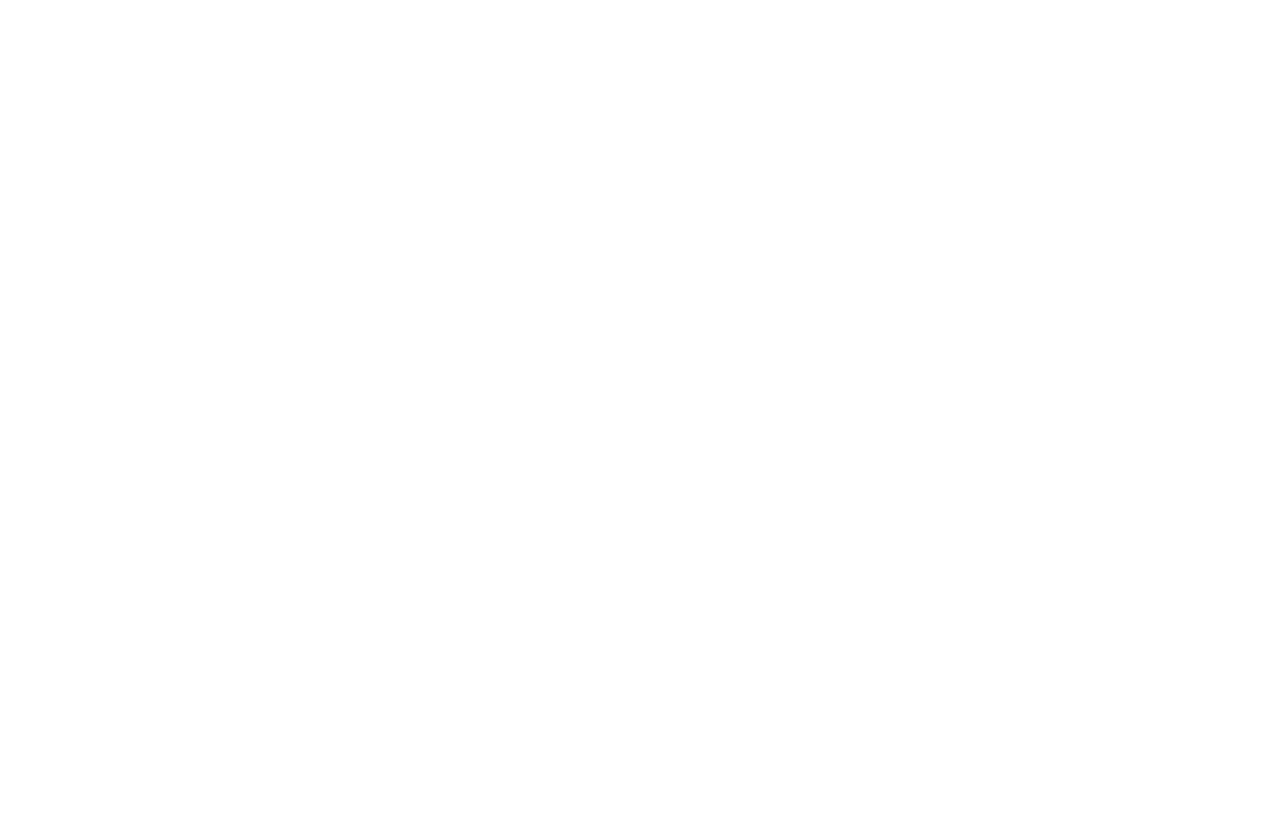
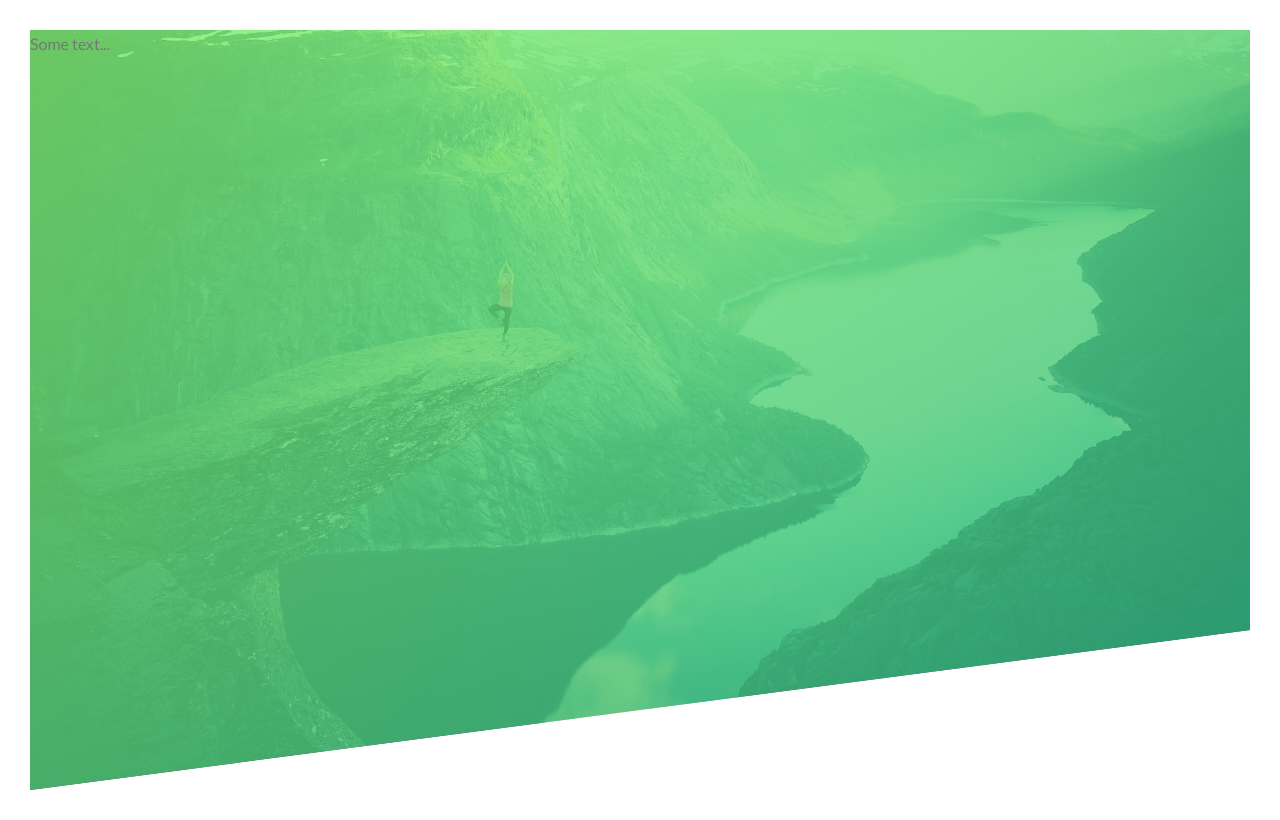
Before and after one commit to vishalkarande9/Css_project, a plain HTML site: page index.html in a window 1280 px wide. Drawn offline with Linux system fonts and the light colour scheme.

Commit message:
006 Building the Header - Part 1

```diff
--- a/css/style.css
+++ b/css/style.css
@@ -6,3 +6,30 @@ Medium green: #55c57a
 Dark green: #28b485
 
 */
+
+/* perform basic reset perform cross browser reset  (universal selector)*/
+
+* {
+    margin: 0;
+    padding: 0;
+    box-sizing: border-box;
+}
+
+body{
+    font-family: "Lato", sans-serif;
+    font-weight: 400;
+    font-size: 16px;
+    line-height: 1.7;
+    color: #777;
+    padding: 30px;
+}
+
+/* vh is view port */
+.header {
+    height: 95vh;
+    background-image: linear-gradient(to right bottom,rgba(128, 243, 107, 0.8),rgba(40, 180, 131, 0.8)), url(../img/hero.jpg);
+    background-size: cover;
+    background-position: top;
+
+    clip-path: polygon(0 0,100% 0,100% 75vh,0 100%);
+}
--- a/index.html
+++ b/index.html
@@ -6,14 +6,16 @@
 
         <link href="https://fonts.googleapis.com/css?family=Lato:100,300,400,700,900" rel="stylesheet">
 
-     <!-- <link rel="stylesheet" href="css/icon-font.css"> -->
+     <!---<link rel="stylesheet" href="css/icon-font.css"> -->
         <link rel="stylesheet" href="css/style.css">
         <link rel="shortcut icon" type="image/png" href="img/favicon.png">
 
         <title>Natours | Exciting tours for adventurous people</title>
     </head>
     <body>
-
+        <header class="header">
+            Some text...
+        </header>
 
     </body>
 </html>
```
